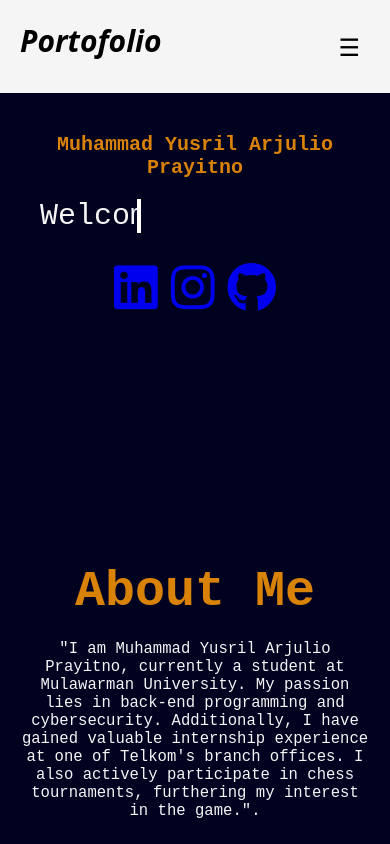
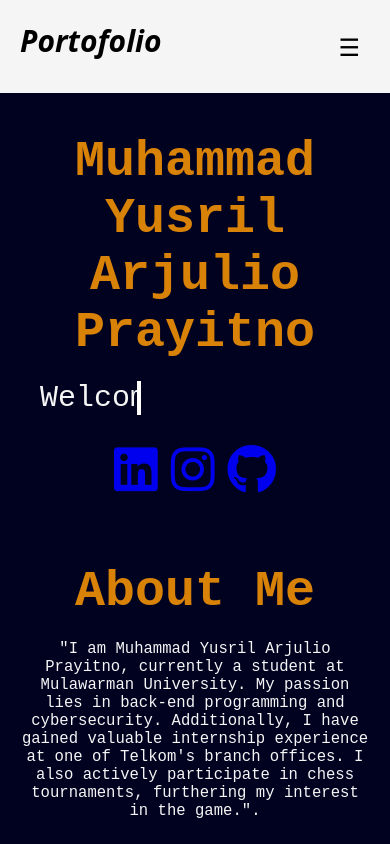
Before and after one commit to myusrilap/Website-About-Me, a plain HTML site: page index.html in a window 390 px wide. Shown: the top 844 px of the page. Drawn offline with Linux system fonts and the light colour scheme.

Commit message:
Update style.css

```diff
--- a/style.css
+++ b/style.css
@@ -253,6 +253,6 @@ nav ul li a:hover {
     display: block;
   }
   .welcome h1{
-    font-size: 20px;
+    font-size: 20 px !important;
   }
 }
```
